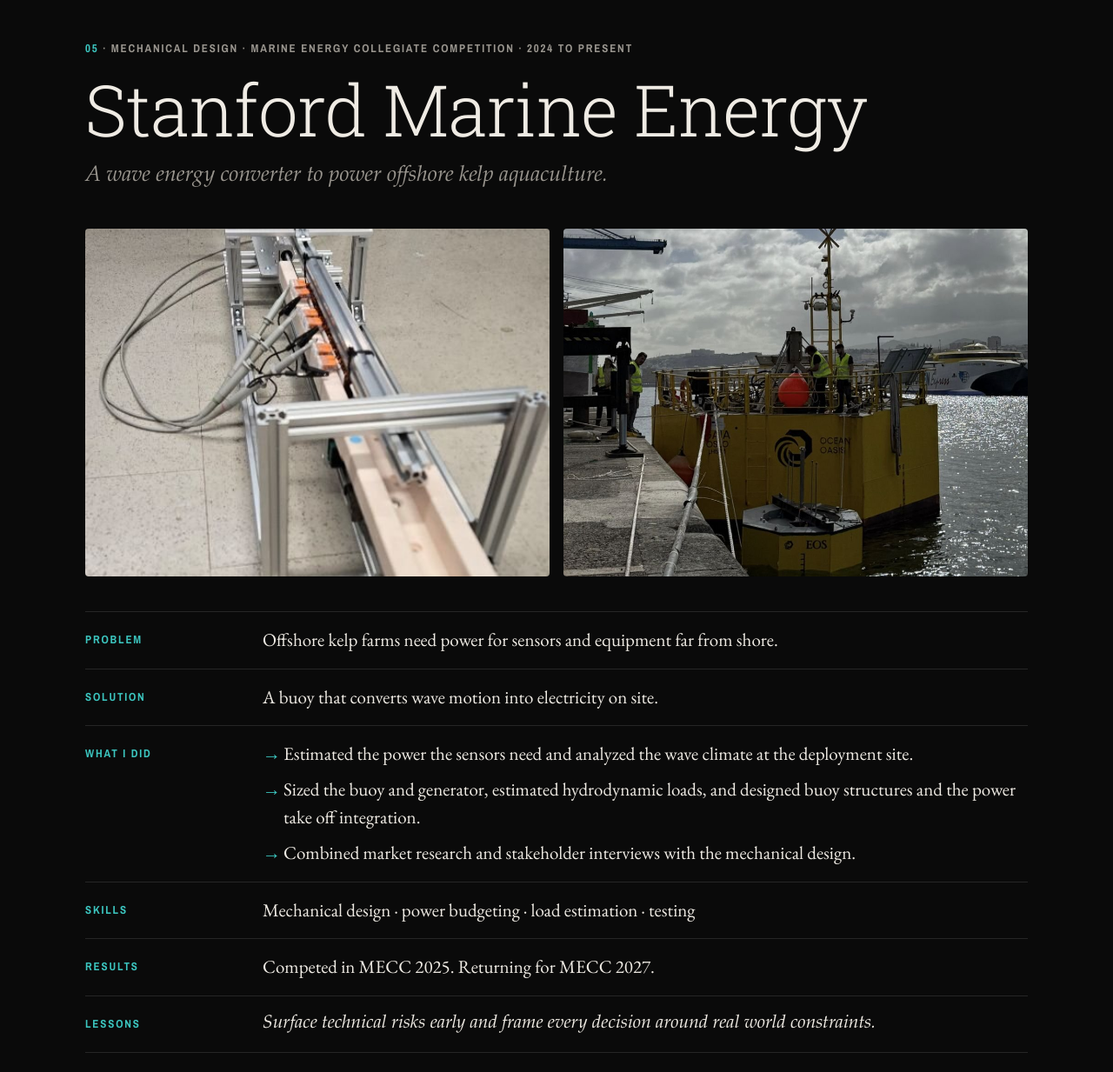
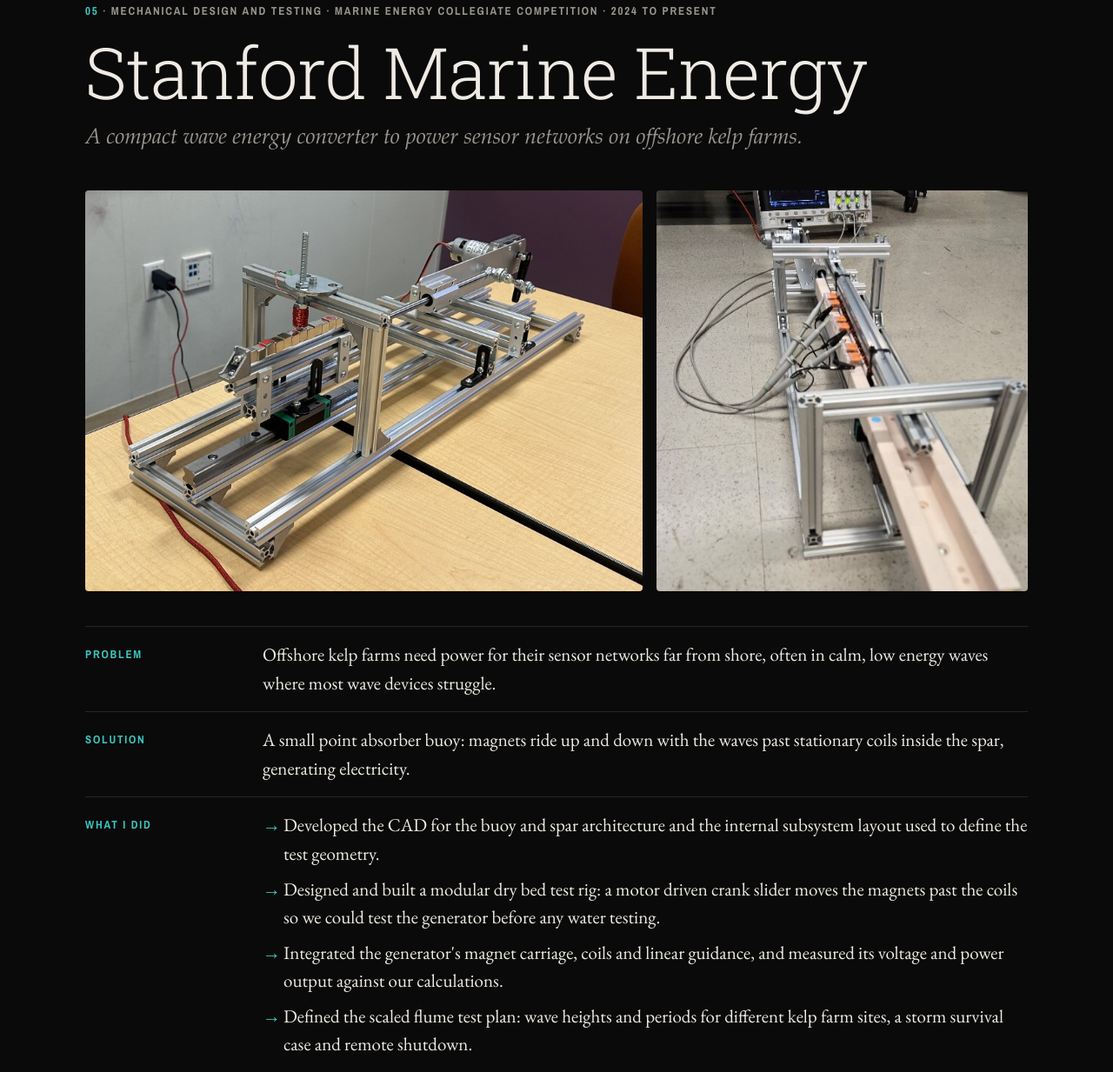
Before and after one commit to anapalaciosrm/anapalaciosrm.github.io, a plain HTML site: page index.html in a window 1280 px wide. Shown: the part 8283-9516 px from the top of the page at 87% size. Drawn offline with Linux system fonts and the light colour scheme.

Commit message:
Expand Stanford Marine Energy and Ocean Oasis with real photos and details
Co-Authored-By: Claude Opus 5.5 <noreply@anthropic.com>
Claude-Session: https://claude.ai/code/session_018cL6Sz88CLkF8toTrgr5Ft

```diff
--- a/index.html
+++ b/index.html
@@ -131,16 +131,20 @@
     <h2>Ocean Oasis</h2>
     <p class="sub">Climate tech startup building wave powered, off grid seawater desalination buoys.</p>
   </header>
-  <figure class="wide"><img src="assets/img/wave-oceanoasis-transport.jpg" alt="Ocean Oasis desalination buoy on a truck at the port"></figure>
+  <div class="pair wide2">
+    <figure><img src="assets/img/wave-oceanoasis-transport.jpg" alt="Ocean Oasis pilot buoy on a truck at the port"></figure>
+    <figure><img src="assets/img/oceanoasis-pilot.jpg" alt="Ocean Oasis pilot buoy being lifted by crane"></figure>
+  </div>
   <dl class="rows">
     <div><dt class="label">Problem</dt><dd>Coastal communities need fresh water without the grid power and emissions of conventional desalination.</dd></div>
     <div><dt class="label">Solution</dt><dd>A floating buoy that uses wave motion to power desalination at sea.</dd></div>
     <div><dt class="label">What I did</dt><dd><ul>
       <li>Designed buoy subsystems and made trade off decisions on connections, structural layout and offshore materials, balancing durability, cost and manufacturability.</li>
-      <li>Ran hydrodynamic models to evaluate how much wave power the buoy could capture.</li>
+      <li>Ran hydrodynamic models (OrcaWave, OrcaFlex) and scaled the results to evaluate how much wave power the buoy could capture.</li>
+      <li>Turned the analysis into concrete design inputs for the pilot buoy.</li>
     </ul></dd></div>
     <div><dt class="label">Skills</dt><dd>Mechanical design · OrcaWave and OrcaFlex · hydrodynamic modeling · material selection</dd></div>
-    <div><dt class="label">Results</dt><dd>Subsystem designs and power capture analysis supporting the pilot buoy.</dd></div>
+    <div><dt class="label">Results</dt><dd>Power capture analysis across damping levels that informed the generator decisions. The <span class="coral">pilot buoy was built</span> after my internship on the design architecture I helped develop.</dd></div>
     <div class="lesson"><dt class="label">Lessons</dt><dd>Early climate hardware succeeds or fails on whether decisions are grounded in manufacturability, safety and a clear path to learning at pilot scale. Ask the right technical questions early.</dd></div>
   </dl>
 </article>
@@ -148,25 +152,26 @@
 <!-- 05 MARINE ENERGY -->
 <article id="marine" class="project">
   <header>
-    <p class="label"><span class="turq">05</span> · Mechanical design · Marine Energy Collegiate Competition · 2024 to present</p>
+    <p class="label"><span class="turq">05</span> · Mechanical design and testing · Marine Energy Collegiate Competition · 2024 to present</p>
     <h2>Stanford Marine Energy</h2>
-    <p class="sub">A wave energy converter to power offshore kelp aquaculture.</p>
+    <p class="sub">A compact wave energy converter to power sensor networks on offshore kelp farms.</p>
   </header>
-  <div class="pair">
-    <figure><img src="assets/img/wave-mecc-rig.jpg" alt="Test stand for the wave energy converter"></figure>
-    <figure><img src="assets/img/wave-oceanoasis-buoy.jpg" alt="Wave energy buoy in port"></figure>
+  <div class="pair wide2">
+    <figure><img src="assets/img/mecc-drybed.jpg" alt="Dry bed test rig for the linear generator"></figure>
+    <figure><img src="assets/img/mecc-drybed-scope.jpg" alt="Dry bed rig connected to an oscilloscope during testing"></figure>
   </div>
   <dl class="rows">
-    <div><dt class="label">Problem</dt><dd>Offshore kelp farms need power for sensors and equipment far from shore.</dd></div>
-    <div><dt class="label">Solution</dt><dd>A buoy that converts wave motion into electricity on site.</dd></div>
+    <div><dt class="label">Problem</dt><dd>Offshore kelp farms need power for their sensor networks far from shore, often in calm, low energy waves where most wave devices struggle.</dd></div>
+    <div><dt class="label">Solution</dt><dd>A small point absorber buoy: magnets ride up and down with the waves past stationary coils inside the spar, generating electricity.</dd></div>
     <div><dt class="label">What I did</dt><dd><ul>
-      <li>Estimated the power the sensors need and analyzed the wave climate at the deployment site.</li>
-      <li>Sized the buoy and generator, estimated hydrodynamic loads, and designed buoy structures and the power take off integration.</li>
-      <li>Combined market research and stakeholder interviews with the mechanical design.</li>
+      <li>Developed the CAD for the buoy and spar architecture and the internal subsystem layout used to define the test geometry.</li>
+      <li>Designed and built a modular dry bed test rig: a motor driven crank slider moves the magnets past the coils so we could test the generator before any water testing.</li>
+      <li>Integrated the generator's magnet carriage, coils and linear guidance, and measured its voltage and power output against our calculations.</li>
+      <li>Defined the scaled flume test plan: wave heights and periods for different kelp farm sites, a storm survival case and remote shutdown.</li>
     </ul></dd></div>
-    <div><dt class="label">Skills</dt><dd>Mechanical design · power budgeting · load estimation · testing</dd></div>
-    <div><dt class="label">Results</dt><dd>Competed in MECC 2025. Returning for MECC 2027.</dd></div>
-    <div class="lesson"><dt class="label">Lessons</dt><dd>Surface technical risks early and frame every decision around real world constraints.</dd></div>
+    <div><dt class="label">Skills</dt><dd>Fusion 360 · test rig design · linear generators · data acquisition · Froude scaling · first order FEA</dd></div>
+    <div><dt class="label">Results</dt><dd>Validated the generator under controlled motion before building the buoy, and flagged the key design risks: stroke limits, stiffness and power density. Competed in <span class="coral">MECC 2025</span>, returning for 2027.</dd></div>
+    <div class="lesson"><dt class="label">Lessons</dt><dd>Reduce unknowns early. Test the riskiest subsystem on its own before you build the whole system around it.</dd></div>
   </dl>
 </article>
 
--- a/style.css
+++ b/style.css
@@ -96,6 +96,8 @@ figure:hover img { transform: scale(1.025); }
 .pair { display: grid; grid-template-columns: 1fr 1fr; gap: 16px; }
 .pair figure { aspect-ratio: 4 / 3; }
 .pair.tall figure { aspect-ratio: 4 / 5; }
+.pair.wide2 { grid-template-columns: 3fr 2fr; }
+.pair.wide2 figure { aspect-ratio: auto; height: clamp(260px, 36vw, 480px); }
 .trio { display: grid; grid-template-columns: repeat(3, 1fr); gap: 16px; }
 .trio figure { aspect-ratio: 3 / 4; background: #e9e7e3; }
 figcaption { position: absolute; left: 14px; bottom: 12px; color: var(--black); background: rgba(239,235,228,.88); padding: 4px 9px; border-radius: 2px; font-size: 11px; }
@@ -149,7 +151,8 @@ figure.empty .panel span { font-family: "Slab", serif; font-weight: 300; font-si
   .cols, .also ul { grid-template-columns: 1fr; }
   .facts > div, .rows > div { grid-template-columns: 1fr; gap: 4px; }
   .wide.short { aspect-ratio: 16 / 9; }
-  .pair, .trio { grid-template-columns: 1fr; }
+  .pair, .pair.wide2, .trio { grid-template-columns: 1fr; }
+  .pair.wide2 figure { height: auto; aspect-ratio: 4 / 3; }
   .pair.tall figure, .trio figure { aspect-ratio: 4 / 3; }
   .project { padding-top: 80px; }
   .index li a { grid-template-columns: 46px 1fr; }
```
Also changed, not shown: assets/img/mecc-drybed-scope.jpg (added), assets/img/mecc-drybed.jpg (added), assets/img/oceanoasis-pilot.jpg (added), assets/img/wave-mecc-rig.jpg (deleted).
